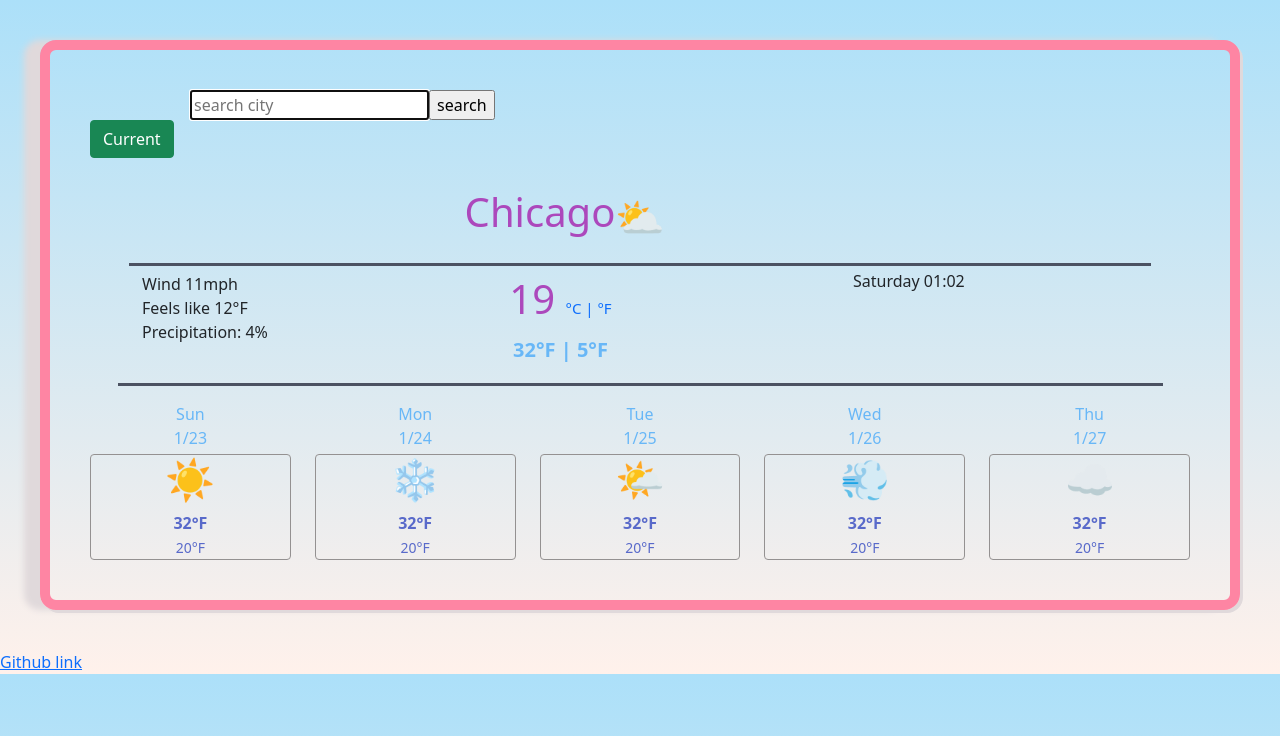
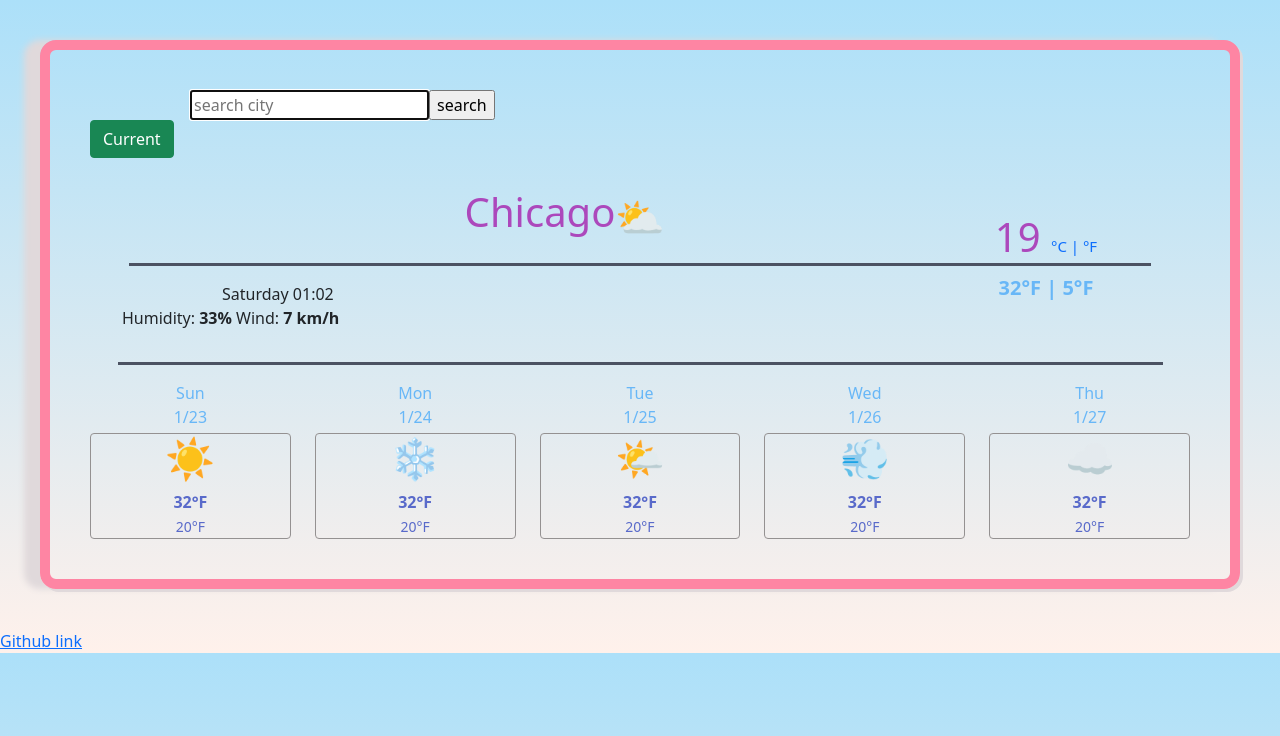
Before and after one commit to lscalise17/world-weather-app2, a plain HTML site: page index.html in a window 1280 px wide. Drawn offline with nearby package versions, Linux system fonts and the light colour scheme.

Commit message:
Fix weather-specific col

```diff
--- a/index.html
+++ b/index.html
@@ -47,13 +47,17 @@
 
       <div class="tophr"> <hr size=5%> </div>
   </div>
-<div class="row current">
-  <div class="col-weather-specific">
-    Wind 11mph
-    <br/>
-    Feels like 12°F
-    <br/>
-    Precipitation: 4%
+  <div class="weatherSpecific">
+<div class="row">
+  <div class="col-6">
+    <ul>
+      <li>
+        <span class="col date"> Friday  12:30</span>
+      </li>
+      <li> Humidity: <strong>33%</strong>
+        Wind: <strong>7 km/h</strong>
+      </li>
+      </ul>
   </div>
 
     <div class = " col temp-info">
@@ -65,7 +69,7 @@
       <br/>
      <span class="low-temp">32°F | 5°F </span>
     </div>
-    <div class="col date">  Saturday  12:30</div>
+  </div>
   </div>
 
 <div class="bttmhr"> <hr size="5%"> </div>
--- a/src/style.css
+++ b/src/style.css
@@ -11,11 +11,13 @@ body {
   margin: 40px;
 }
 .searchbox {
+  display: block;
   margin-top: 0px;
   margin-left: 100px;
   float: left;
 }
 #button {
+  display: block;
   margin-top: -35px;
   width: 75px;
   font-size: 15px;
@@ -24,7 +26,9 @@ body {
 .container {
   text-align: center;
 }
-
+ul {
+  list-style: none;
+}
 .local {
   text-align: center;
   font-weight: 300;
@@ -45,10 +49,6 @@ body {
   margin-left: auto;
   margin-right: auto;
   width: 95%;
-}
-.current {
-  margin-left: 40px;
-  margin-top: -10px;
 }
 
 .temp-info {
```
